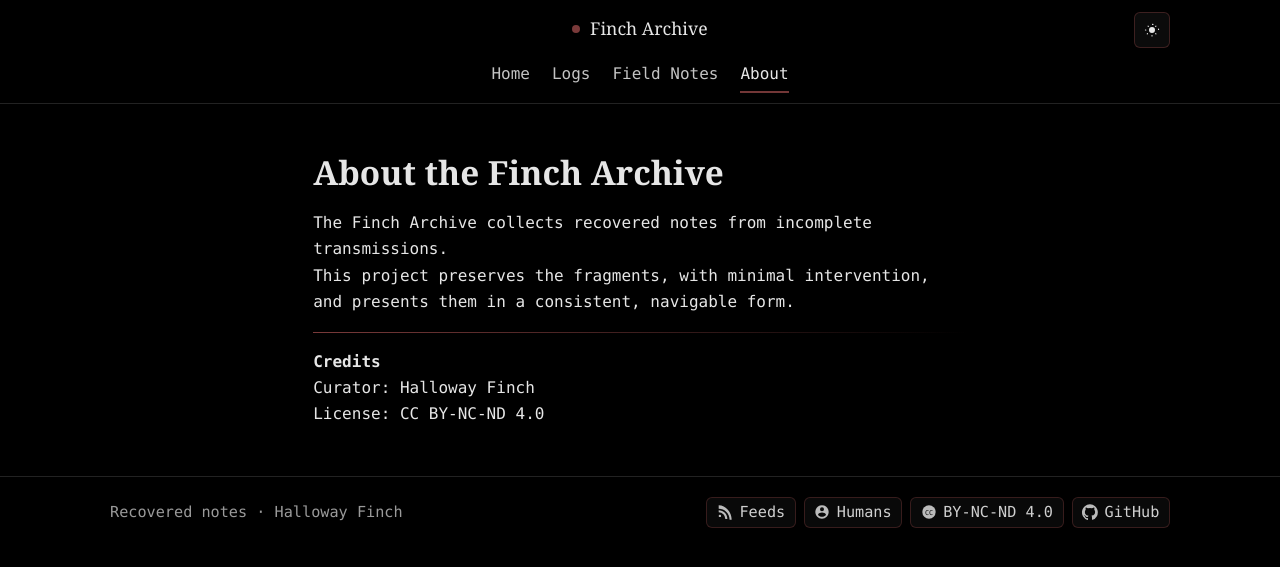
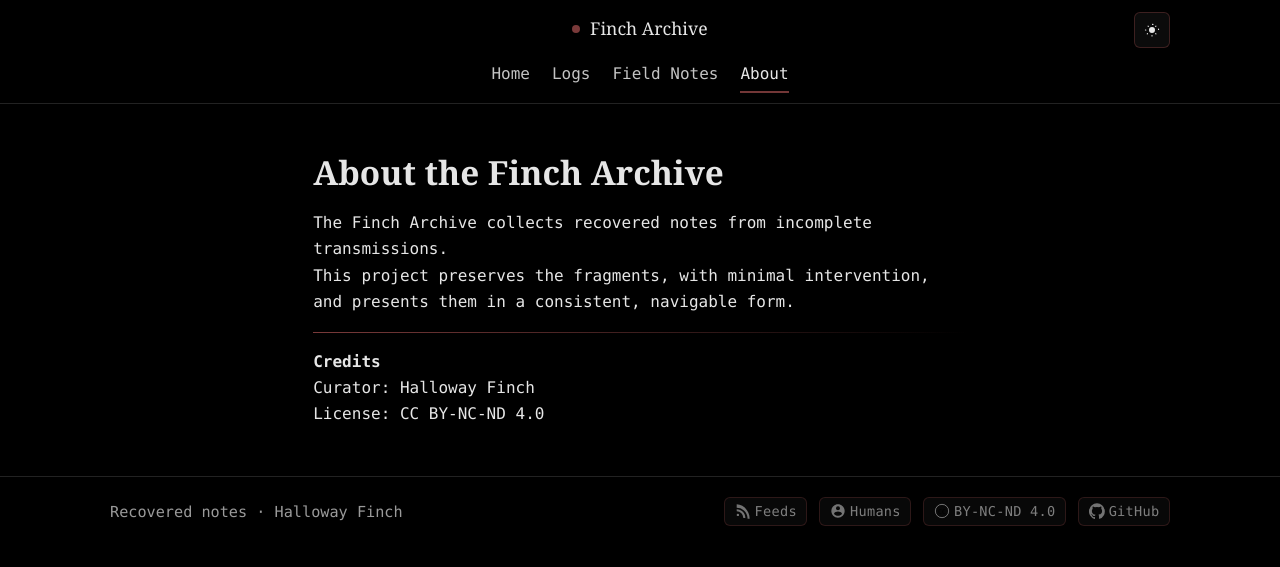
Before and after one commit to HallowayFinch/fincharchive.com, a Jekyll site: the page built from about.md, in a window 1280 px wide. Shown: the top 567 px of the page. Built offline with Jekyll 4.4.1, drawn with Linux system fonts in a browser that asks for light colours.

Commit message:
Update style.css

```diff
--- a/assets/css/style.css
+++ b/assets/css/style.css
@@ -464,3 +464,70 @@ a:focus-visible,.btn:focus-visible,.log-link:focus-visible,.theme-toggle:focus-v
 }
 
 html { scroll-behavior: smooth; }
+
+/* Footer badges (unified look) */
+.footer-flex {
+  align-items: center;
+  justify-content: space-between;
+}
+
+.badges {
+  list-style: none;
+  display: flex;
+  gap: 0.75rem;
+  margin: 0;
+  padding: 0;
+}
+
+.badge {
+  display: inline-flex;
+  align-items: center;
+  gap: 0.25rem;
+  text-decoration: none;
+  opacity: 0.75;
+  transition: opacity 0.2s ease, color 0.2s ease;
+  font-size: 0.85rem;
+}
+
+.badge-icon {
+  fill: currentColor;
+}
+
+.badge-label {
+  font-family: inherit;
+  letter-spacing: 0.02em;
+}
+
+/* Default color treatment */
+[data-theme="dark"] .badge {
+  color: rgba(255, 255, 255, 0.65);
+}
+
+[data-theme="light"] .badge {
+  color: #333;
+}
+
+/* Hover interactions */
+.badge:hover {
+  opacity: 1;
+  color: var(--accent-color, #fff);
+}
+
+/* Optional: subtle differentiation */
+.badge-cc .badge-icon circle {
+  fill: none;
+  stroke: currentColor;
+  stroke-width: 1.5;
+}
+
+.badge-github:hover {
+  color: #9bd1ff;
+}
+
+.badge-feed:hover {
+  color: #ffb347; /* warm orange hint for RSS */
+}
+
+.badge-human:hover {
+  color: #9effc1; /* soft green tone for humanity/organic */
+}
```
